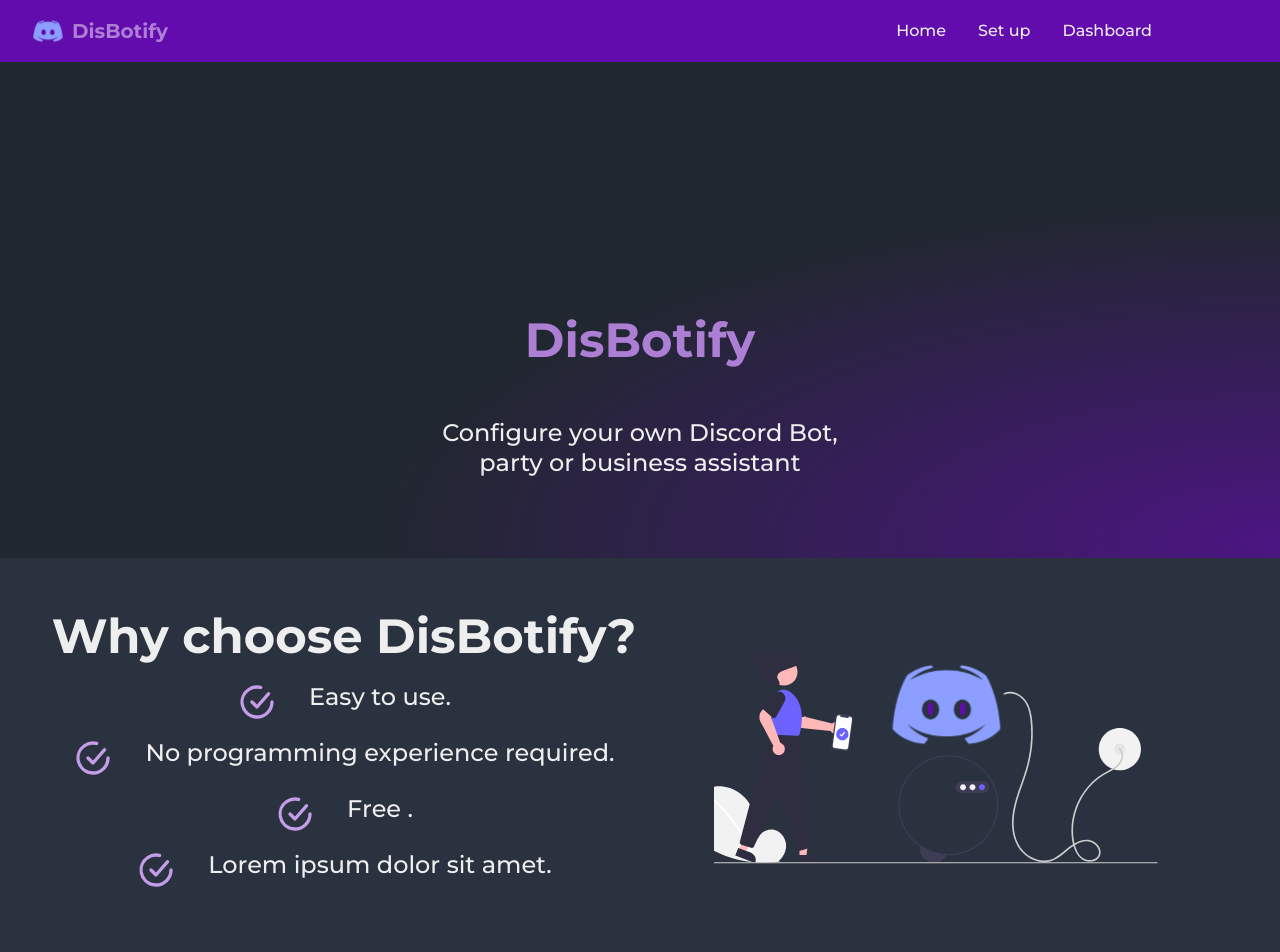
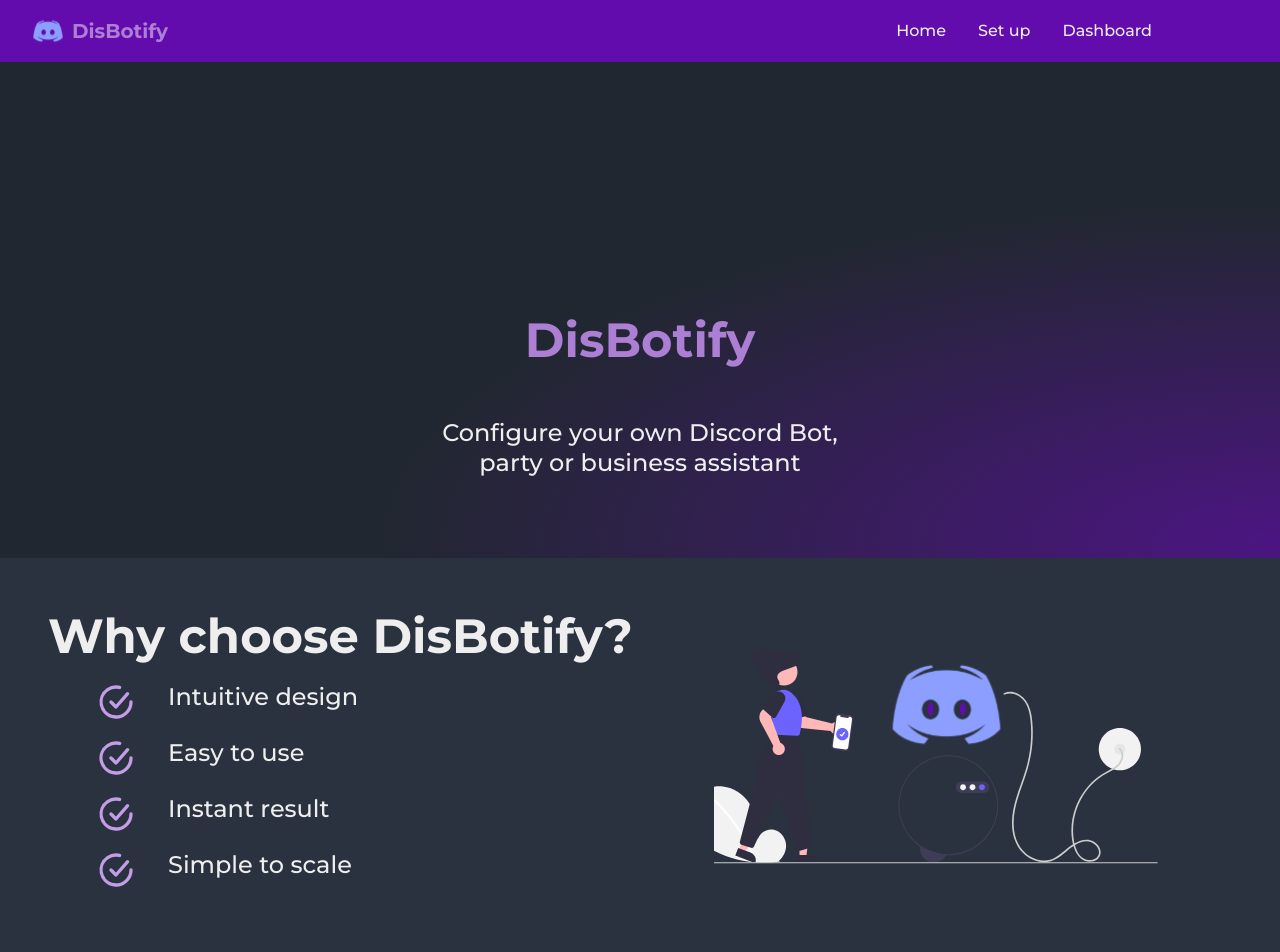
Before and after one commit to ClaudiuLBS/smarthack-frontend, a Vue app: page / in a window 1280 px wide. Shown: the top 952 px of the page. Built offline with nearby package versions, Linux system fonts and the light colour scheme.

Commit message:
presenation

```diff
--- a/src/views/Home/HomeHeader.vue
+++ b/src/views/Home/HomeHeader.vue
@@ -9,19 +9,19 @@
             <div class="big-title">Why choose DisBotify?</div>
             <div>
                 <img src="../../assets/Images/Icons/Check.svg" alt="check" height="40" width="40">
-                <span class="medium-title">Easy to use.</span>
+                <span class="medium-title">Intuitive design</span>
             </div>
             <div>
                 <img src="../../assets/Images/Icons/Check.svg" alt="check" height="40" width="40">
-                <span class="medium-title">No programming experience required.</span>
+                <span class="medium-title">Easy to use</span>
             </div>
             <div>
                 <img src="../../assets/Images/Icons/Check.svg" alt="check" height="40" width="40">
-                <span class="medium-title">Free .</span>
+                <span class="medium-title">Instant result</span>
             </div>
             <div>
                 <img src="../../assets/Images/Icons/Check.svg" alt="check" height="40" width="40">
-                <span class="medium-title">Lorem ipsum dolor sit amet.</span>
+                <span class="medium-title">Simple to scale</span>
             </div>
         </div>
         <div class="container-why-right">
@@ -80,9 +80,13 @@
     .container-why-right{
         flex: 1;
         display: flex;
+        flex-direction: column;
+        justify-content: center;
+    }
+
+    .container-why-right{
         align-items: center;
         justify-content: center;
-        flex-direction: column;
     }
 
     .container-why-left
@@ -90,6 +94,7 @@
 
     .container-why-left div{ display: flex; align-items: flex-start; margin-bottom: var(--S-padding); width: '100%'; }
     .container-why-left div span{ margin-left: var(--M-padding); color: var(--cw-tent);}
+    .container-why-left div img{ margin-left: var(--L-padding); }
 
     .container-why-right img{ height: auto; width: 75%;}
 
```
Also changed, not shown: 1 other file (tests, documents, lock files or other folders).
